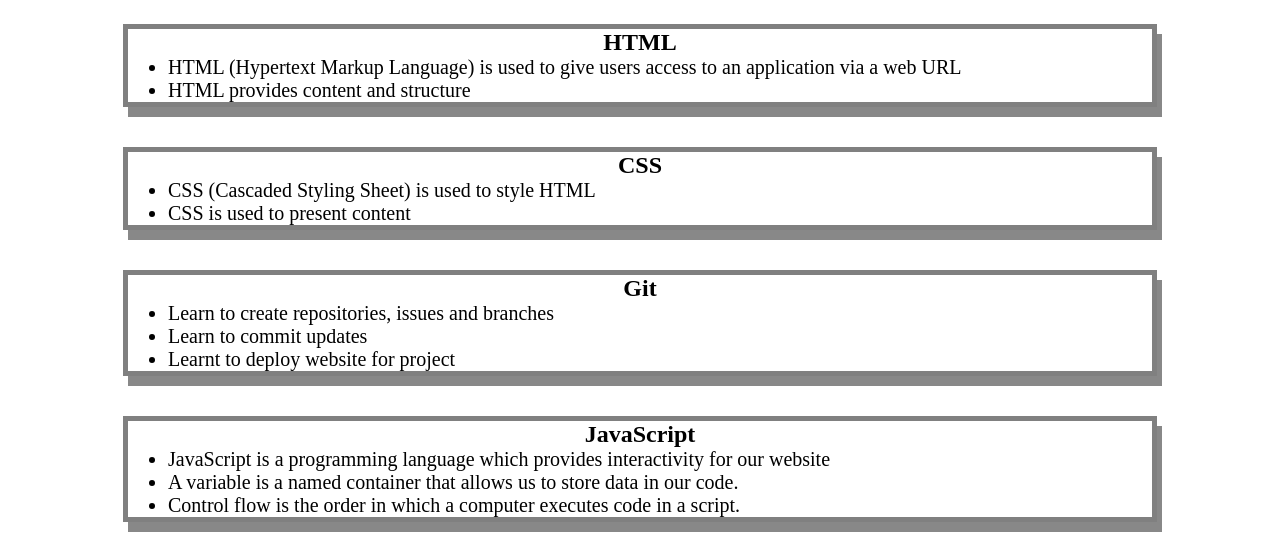
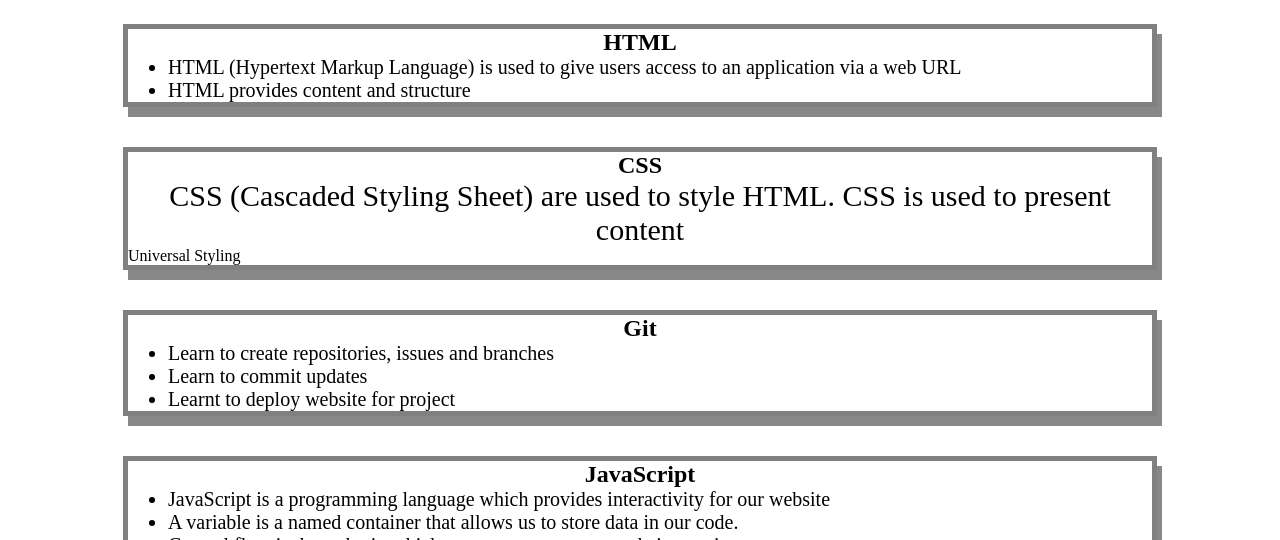
Before and after one commit to Thorbieey/Prework-Study-Guide, a plain HTML site: page index.html in a window 1280 px wide. Shown: the part 136-676 px from the top of the page. Drawn offline with Linux system fonts and the light colour scheme.

Commit message:
updated html: decriptive list

```diff
--- a/index.html
+++ b/index.html
@@ -25,10 +25,11 @@
 
       <section class="card" id="css-section">
         <h2>CSS</h2>
-        <ul>
-          <li>CSS (Cascaded Styling Sheet) is used to style HTML</li>
-          <li>CSS is used to present content</li>
-        </ul>
+        <p>CSS (Cascaded Styling Sheet) are used to style HTML. CSS is used to present content</p>
+        <dl>
+          <dt>Universal Styling</dt>
+          <dd></dd>
+        </dl>
 
       </section>
 
```
